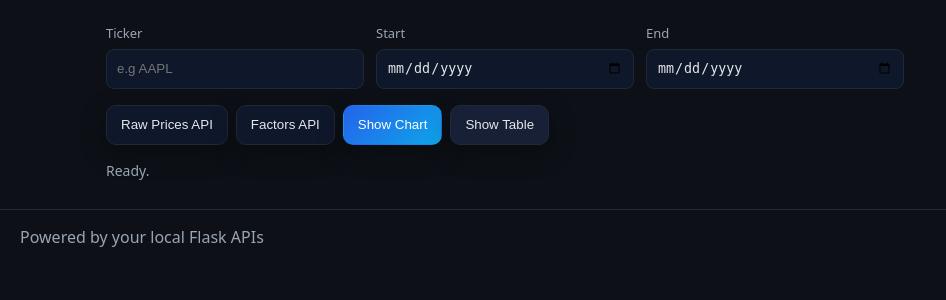
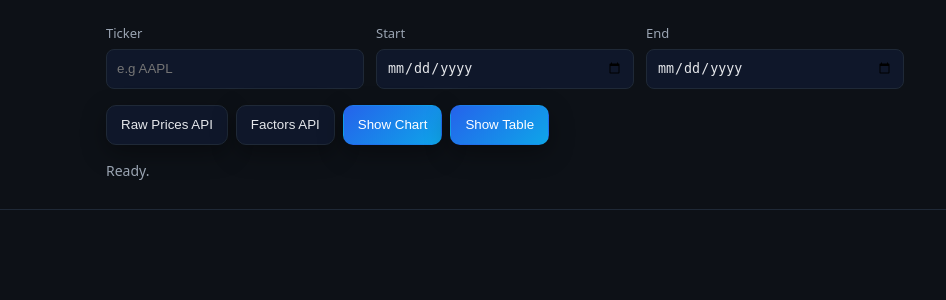
Before and after one commit to MoatasemNCtrl/quant-mini, a Flask app: page / in a window 1280 px wide. Shown: the part 59-359 px from the top of the page, without its empty margins (0-946 px from the left). Run offline with Flask 3, Linux system fonts and the light colour scheme.

Commit message:
aesthetic improvements e.g color and borders of buttons

```diff
--- a/app/static/dashboard.js
+++ b/app/static/dashboard.js
@@ -1,4 +1,4 @@
-/* QuantMini Dashboard wiring (Pattern A: query-param driven) */
+
 
 (function () {
   const $ = (sel) => document.querySelector(sel);
--- a/app/templates/index.html
+++ b/app/templates/index.html
@@ -44,7 +44,7 @@
           Show Chart
         </button>
 
-        <button id="btn-show-table" class="btn" title="Show full factors table using /api/factors">
+        <button id="btn-show-table" class="btn primary" title="Show full factors table using /api/factors">
           Show Table
         </button>
       </div>
@@ -77,7 +77,7 @@
   </main>
 
   <footer class="footer">
-    <span>Powered by your local Flask APIs</span>
+    <span></span>
   </footer>
 
   <script defer src="{{ url_for('static', filename='dashboard.js') }}"></script>
```
Also changed, not shown: instance/quantmini.db.
